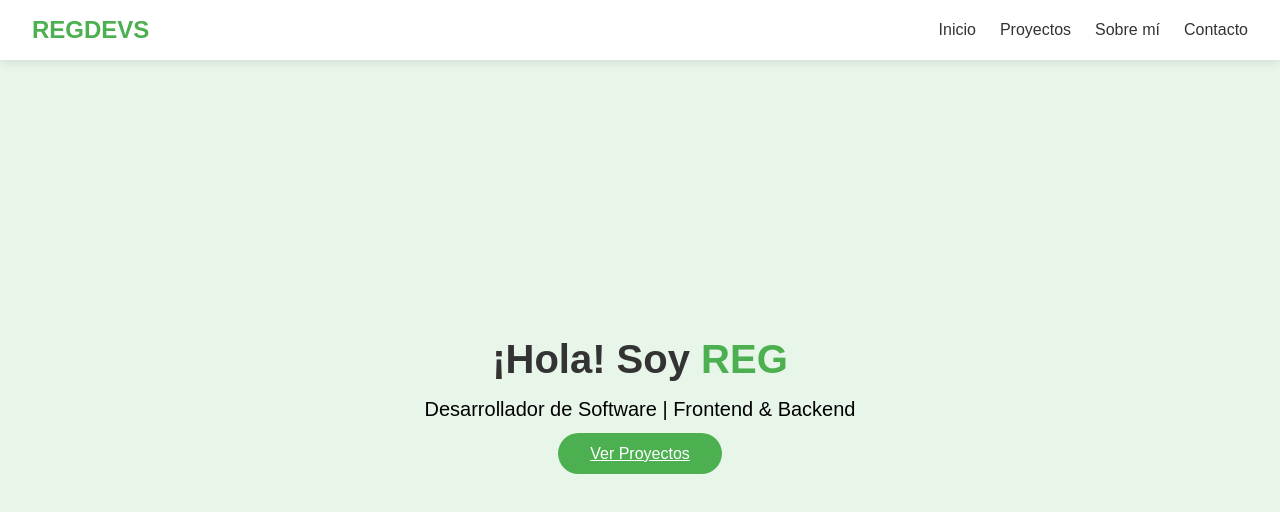
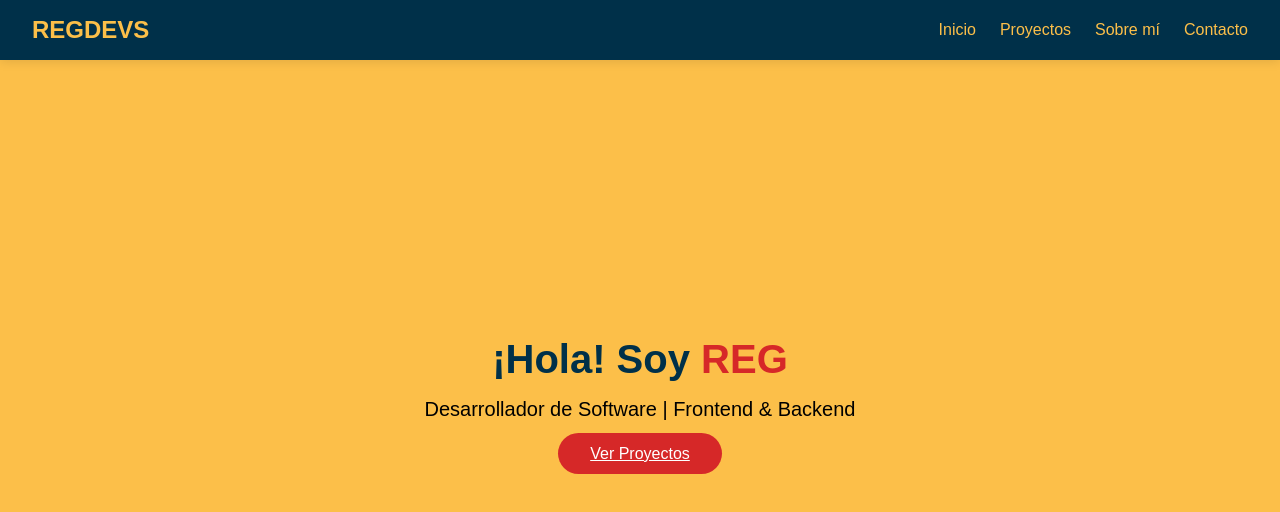
Before and after one commit to REGGDIS/portfolio, a website with bundled scripts: page index.html in a window 1280 px wide. Built offline with nearby package versions, Linux system fonts and the light colour scheme.

Commit message:
Add GSAP animations to Hero section

```diff
--- a/index.html
+++ b/index.html
@@ -3,8 +3,9 @@
 <head>
     <meta charset="UTF-8">
     <meta name="viewport" content="width=device-width, initial-scale=1.0">
+    <meta name="description" content="Portafolio de desarrollo de software de REG. Proyectos de frontend y backend con tecnologías modernas.">
+    <link rel="stylesheet" href="./styles/main.css" />
     <title>Mi Portafolio - REG</title>
-    <link rel="stylesheet" href="./styles/main.css" />
 </head>
 <body>
     <!-- ✅ Navbar -->
@@ -31,6 +32,6 @@
         </div>
       </section>
 
-      <script src="./scripts/main.js"></script>
+      <script type="module" src="./scripts/main.js"></script>
 </body>
 </html>
--- /dev/null
+++ b/package.json
@@ -0,0 +1,5 @@
+{
+  "dependencies": {
+    "gsap": "^3.12.7"
+  }
+}
--- a/scripts/main.js
+++ b/scripts/main.js
@@ -0,0 +1,27 @@
+import { gsap } from "../node_modules/gsap/index.js";
+
+// ✅ Animación de entrada en la sección Hero
+document.addEventListener('DOMContentLoaded', () => {
+    gsap.from('.hero h1', {
+        opacity: 0,
+        y: -50, // Desplazamiento hacia arriba
+        duration: 1, // Duración de la animación en segundos
+        ease: 'power2.out'
+    });
+
+    gsap.from('.hero p', {
+        opacity: 0,
+        y: 20, // Desplazamiento hacia abajo
+        duration: 1,
+        delay: 0.3, // Retraso después del h1
+        ease: 'power2.out'
+    });
+
+    gsap.from('.hero .cta-btn', {
+        opacity: 0,
+        scale: 0.5, // Efecto de escala
+        duration: 0.5,
+        delay: 0.6, // Retraso después del párrafo
+        ease: 'back.out(1.7)'
+    });
+});
--- a/styles/main.scss
+++ b/styles/main.scss
@@ -1,7 +1,13 @@
+// ✅ Importar el módulo color de Sass
+@use "sass:color";
+
 // ✅ Variables para colores y estilos
-$primary-color: #4caf50;
-$background-color: #f4f4f4;
-$text-color: #333;
+$primary-color: #003049;
+$accent-color: #D62828;
+$secondary-color: #F77F00;
+$highlight-color: #FCBF49;
+$background-color: #EAE2B7;
+$text-color: #003049;
 $font-stack: "Arial", sans-serif;
 
 // ✅ Reset básico
@@ -19,7 +25,7 @@ body {
 
 // ✅ Navbar
 .navbar {
-  background-color: #ffffff;
+  background-color: $primary-color;
   padding: 1rem 2rem;
   position: fixed;
   width: 100%;
@@ -36,7 +42,7 @@ body {
   .logo {
     font-size: 1.5rem;
     font-weight: bold;
-    color: $primary-color;
+    color: $highlight-color;
   }
 
   .nav-links {
@@ -47,13 +53,13 @@ body {
     li {
       a {
         text-decoration: none;
-        color: $text-color;
+        color: $highlight-color;
         font-size: 1rem;
         font-weight: 500;
         transition: color 0.3s ease;
 
         &:hover {
-          color: $primary-color;
+          color: $accent-color;
         }
       }
     }
@@ -67,27 +73,27 @@ body {
   align-items: center;
   justify-content: center;
   text-align: center;
-  background-color: #e8f5e9;
+  background-color: $highlight-color;
 
   .container {
     h1 {
       font-size: 2.5rem;
       margin-bottom: 1rem;
-      color: $text-color;
+      color: $primary-color;
 
       .highlight {
-        color: $primary-color;
+        color: $accent-color;
       }
     }
 
     p {
       font-size: 1.25rem;
       margin-bottom: 1.5rem;
-      color: darken($text-color, 20%);
+      color: color.adjust($primary-color, $lightness: -20%);
     }
 
     .cta-btn {
-      background-color: $primary-color;
+      background-color: $accent-color;
       color: #fff;
       padding: 0.75rem 2rem;
       border: none;
@@ -97,7 +103,7 @@ body {
       transition: background-color 0.3s ease;
 
       &:hover {
-        background-color: darken($primary-color, 10%);
+        background-color: color.adjust($accent-color, $lightness: -10%);
       }
     }
   }
```
Also changed, not shown: styles/main.css, 1 other file.
